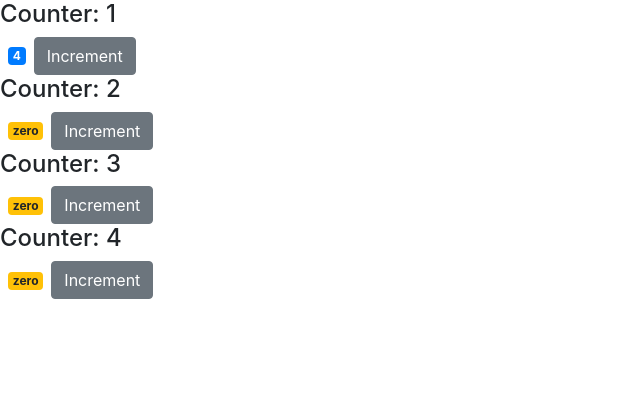
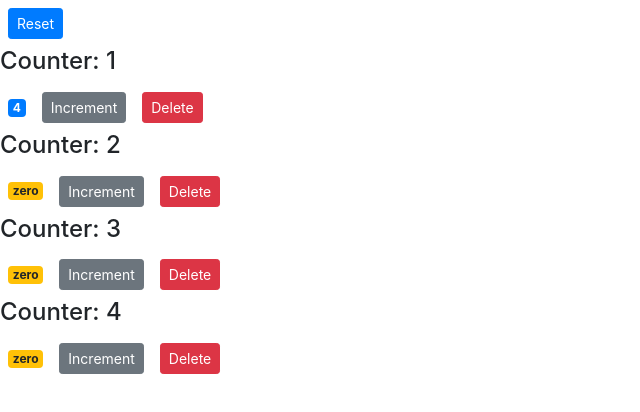
Before and after one commit to Manikumarpuram/shopping, a React (Create React App) app: page / in a window 1280 px wide. Shown: the top 412 px of the page, without its empty margins (0-640 px from the left). Built offline with nearby package versions, Linux system fonts and the light colour scheme.

Commit message:
completed upto reset

```diff
--- a/src/components/counter.jsx
+++ b/src/components/counter.jsx
@@ -3,12 +3,12 @@
 
 
 class Counter extends Component {
-    state = {
-        value : this.props.value,
-        tags: ["tag1", "tag2", "tag3", "tag4"],
+    // state = {
+    //     value : this.props.counter.value,
+    //     // tags: ["tag1", "tag2", "tag3", "tag4"],
 
-        // imageUrl : 'https://picsum.photos/200'
-     };
+    //     // imageUrl : 'https://picsum.photos/200'
+    //  };
     //  styles = {
     //      fontSize : 20,
     //      fontWeight : "bold"
@@ -17,10 +17,10 @@
     //     super();
     //     this.handleIncrement = this.handleIncrement.bind(this);
     // }
-    handleIncrement = product => {
-        console.log(product);
-        this.setState({ value: this.state.value + 1});
-    };
+    // handleIncrement = product => {
+    //     // console.log(product);
+    //     this.setState({ value: this.state.value + 1});
+    // };
     // doHandleIncrement = () => {
     //     this.handleIncrement({ id: 1});
     // };
@@ -37,16 +37,19 @@
 
         return (
             <div>
-                <h4>Counter: {this.props.id}</h4>
+                <h4>Counter: {this.props.counter.id}</h4>
                 {/* <img src={this.state.imageUrl} alt="image"/> */}
                 {/* <span style={this.styles}className="badge badge-primary m-2">{this.formatCount()}</span> */}
                 {/* <span style={{fontSize:30}}className="badge badge-primary m-2">{this.formatCount()}</span> */}
                 {/* <span className="badge badge-primary m-2">{this.formatCount()}</span> */}
                  <span className={this.getBadgeClasses()}>{this.formatCount()}</span>
-                <button onClick={(product) =>
-        this.handleIncrement( product )}
-                className="btn btn-secondary sm">
+                <button onClick={() =>this.props.onIncrement(this.props.counter )}
+                className="btn btn-secondary btn-sm m-2">
                     Increment
+                    </button>
+                <button  onClick={()=>this.props.onDelete(this.props.counter.id) }
+                className="btn btn-danger btn-sm m-2">
+                    Delete
                     </button>
                 {/* <h1 >hello</h1> */}
                 {/* {this.state.tags.length === 0 && "please enter a tag."}
@@ -56,13 +59,13 @@
     }
     getBadgeClasses() {
         let classes = "badge m-2 badge-";
-        classes += (this.state.value === 0) ? "warning" : "primary";
+        classes += (this.props.counter.value === 0) ? "warning" : "primary";
         return classes;
     }
 
     formatCount(){
-        const {value: count} = this.state;
-        return count === 0?'zero': count;
+        const {value} = this.props.counter;
+        return value === 0?'zero': value;
     }
 }
 
--- a/src/components/counters.jsx
+++ b/src/components/counters.jsx
@@ -8,14 +8,46 @@
             {id: 3, value: 0},
             {id: 4, value: 0},
         ]
+     };
+     handleIncrement = counter => {
+         const counters = [...this.state.counters];
+         const index = counters.indexOf(counter);
+         counters[index] = {...counter};
+         counters[index].value++;
+         this.setState({ counters });
+
+        //  console.log(counter);
+        //  console.log(this.state.counters[0]);
+     };
+     handleReset = () => {
+        const counters =  this.state.counters.map(c=>{
+             c.value = 0;
+             return c;
+         });
+         this.setState({counters});
+     }
+     handleDelete = (counterId) => {
+         const counters = this.state.counters.filter( c => c.id!==counterId);
+         this.setState({counters});
+        //  console.log("event called", counterId);
+
      }
     render() {
         return (
             <div>
+                <button onClick={this.handleReset} className="btn btn-primary btn-sm m-2">Reset
+                </button>
                {this.state.counters.map(counter =>
-                <Counter key= {counter.id} value= {counter.value} id= {counter.id}>
-                    <h4>Counter {counter.id}
-                    </h4>
+                <Counter
+                key= {counter.id}
+                onDelete={this.handleDelete}
+                onIncrement={this.handleIncrement}
+                counter={counter}
+                // value= {counter.value}
+                // id= {counter.id}
+                >
+                    {/* <h4>Counter {counter.id}
+                    </h4> */}
                 </Counter>)}
             </div>
         );
```
Also changed, not shown: 1 other file (tests, documents, lock files or other folders).
